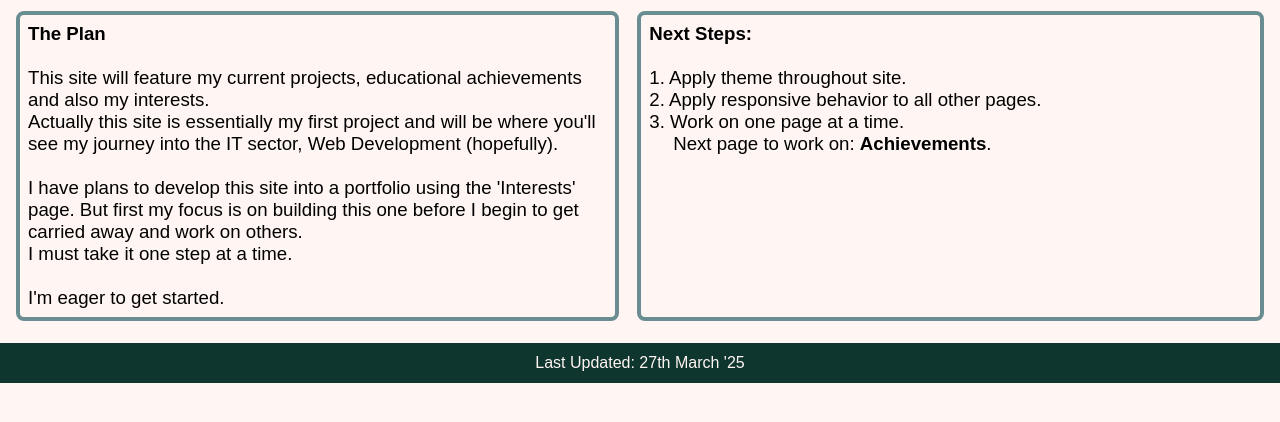
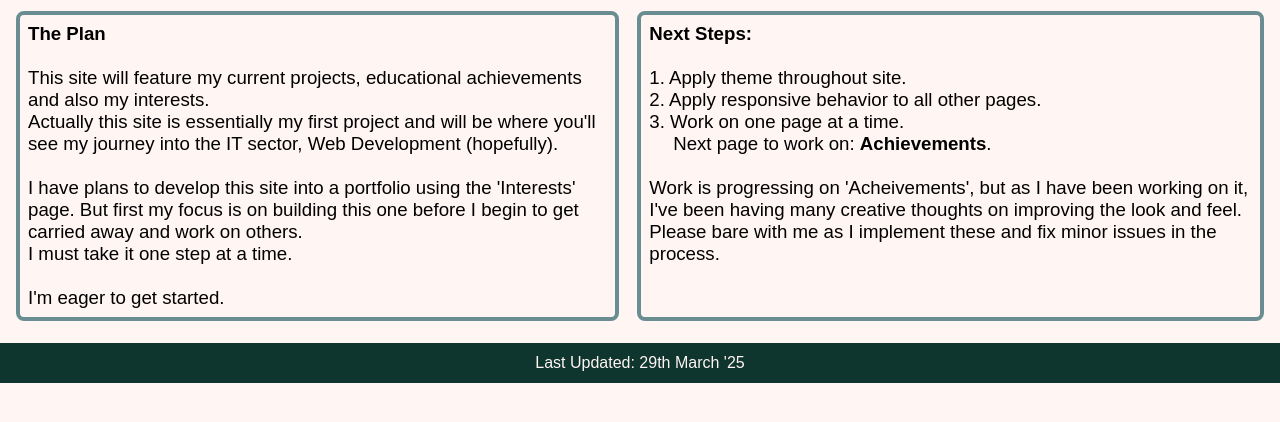
Before and after one commit to Keithav80/keith, a plain HTML site: page index.html in a window 1280 px wide. Shown: the part 116-538 px from the top of the page. Drawn offline with Linux system fonts and the light colour scheme.

Commit message:
Updated next tasks

```diff
--- a/index.html
+++ b/index.html
@@ -77,6 +77,9 @@
               <div>
                 3. Work on one page at a time.<br>
                 <font color="#fff5f2">---</font> Next page to work on: <b>Achievements</b>.
+                <br>
+                <br>
+                Work is progressing on 'Acheivements', but as I have been working on it, I've been having many creative thoughts on improving the look and feel. Please bare with me as I implement these and fix minor issues in the process.
               </div>
             </div>
           </div>
@@ -84,7 +87,7 @@
         <br>
 
         <div id="progress">
-          Last Updated: 27th March '25
+          Last Updated: 29th March '25
         </div>
     </main>
   </body>
```
